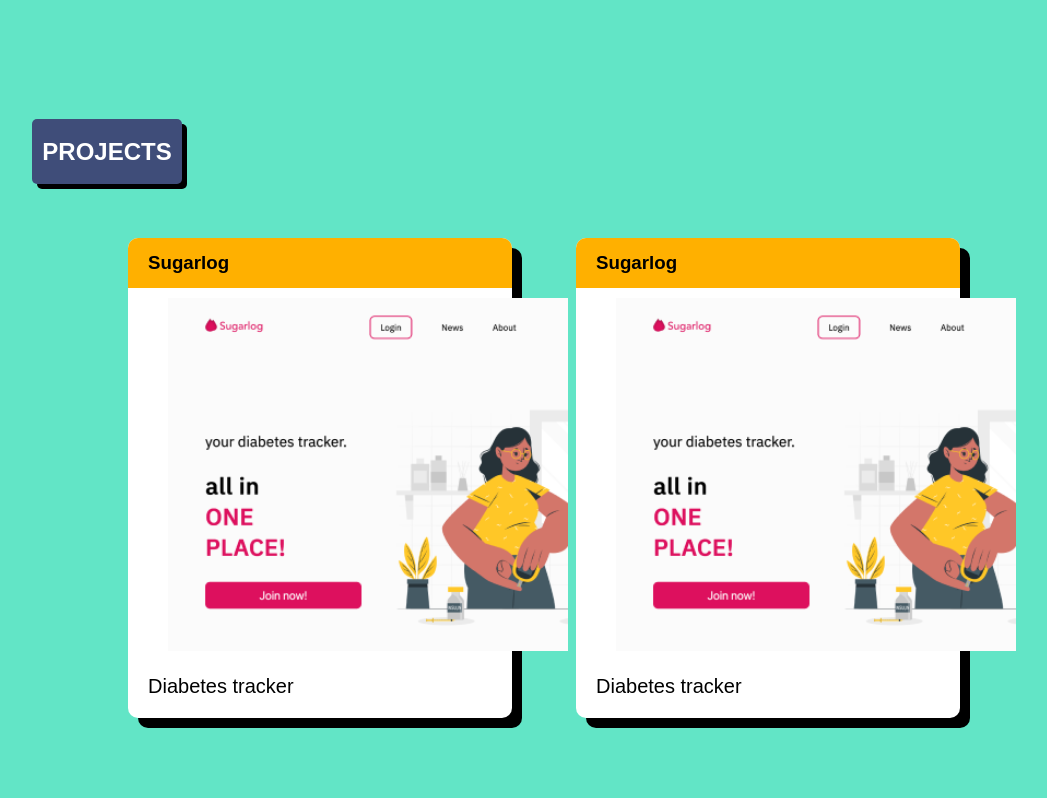
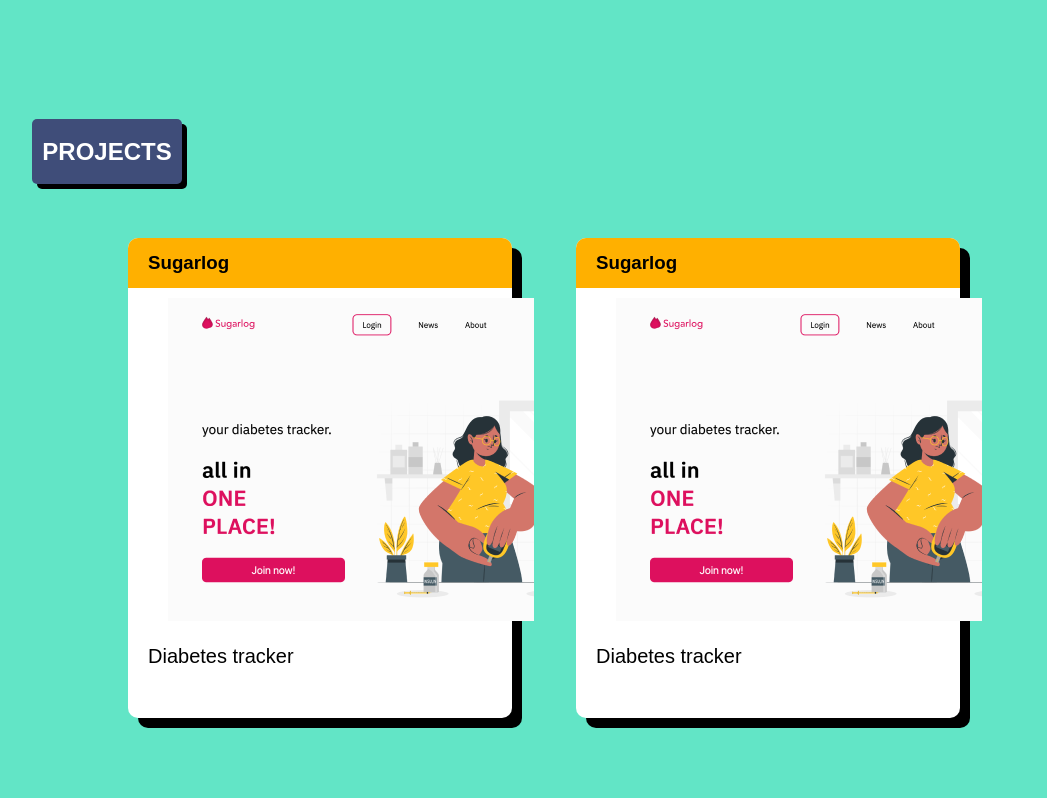
Before and after one commit to YorgosKs/portfolio, a plain HTML site: page index.html in a window 1280 px wide. Shown: the part 735-1533 px from the top of the page, without its empty margins (96-1143 px from the left). Drawn offline with Linux system fonts and the light colour scheme; a web font is replaced by a local one.

Commit message:
cards img width

```diff
--- a/stylesheet.css
+++ b/stylesheet.css
@@ -3,6 +3,7 @@ body {
   margin: 0;
   padding: 0;
   background-color: #62e5c6;
+  scroll-behavior: smooth;
 }
 
 .root {
@@ -191,7 +192,8 @@ button:active {
 }
 
 .cards img {
-  width: 400px;
+  /* width: 400px; */
+  width: auto;
   margin-left: 40px;
   margin-top: 10px;
 }
```
